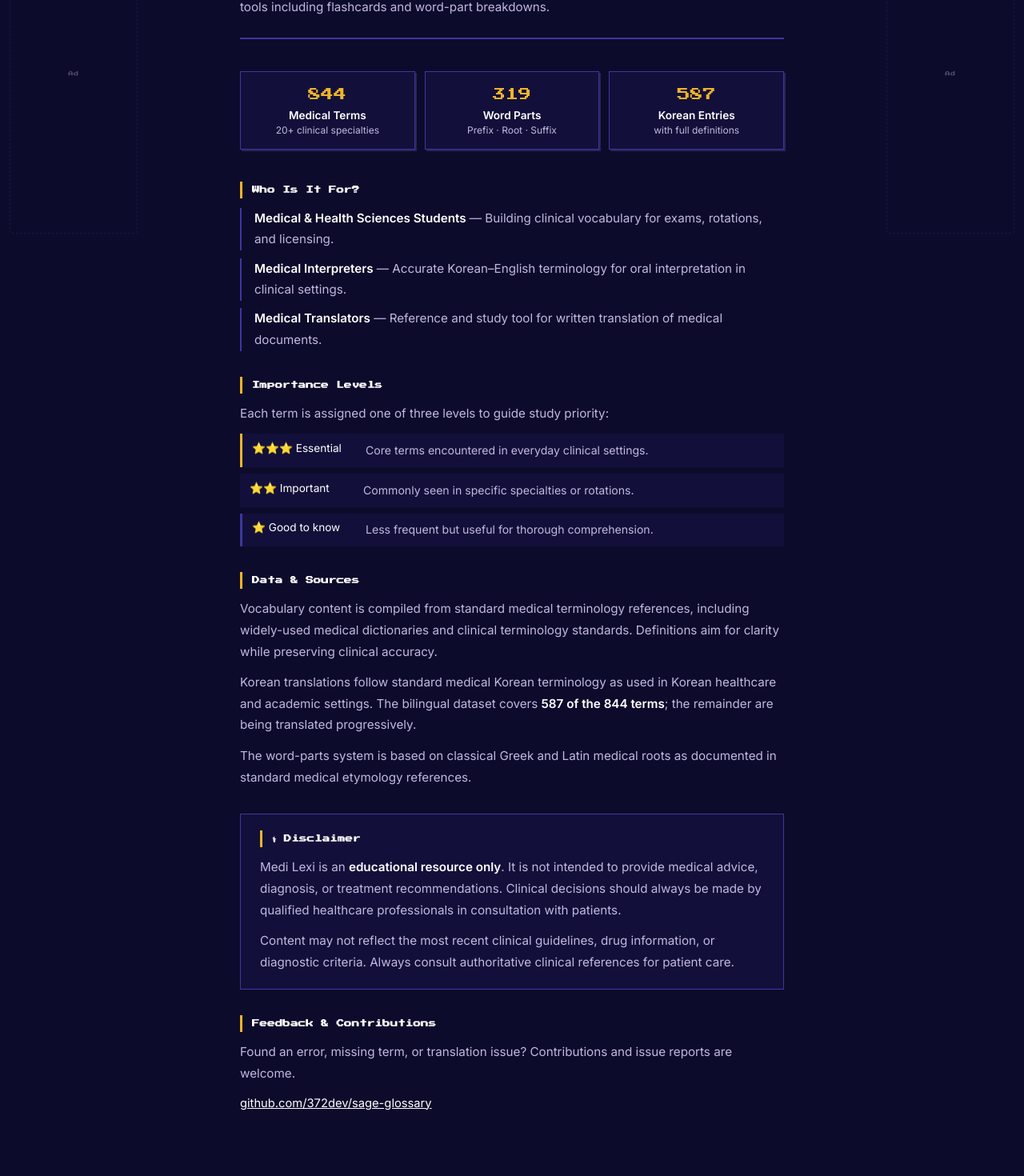
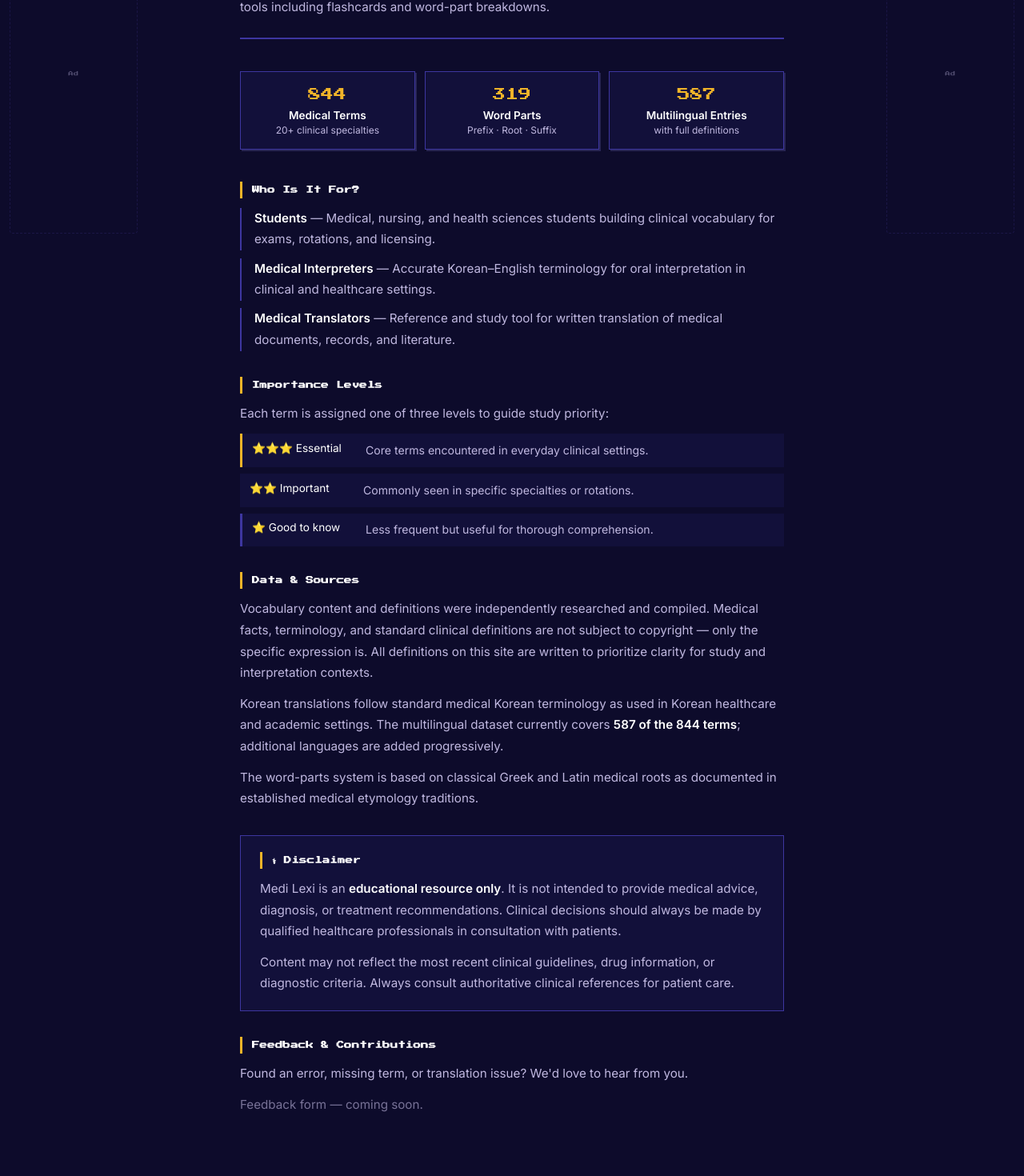
Before and after one commit to 372dev/medilexi, a Next.js app: page /about in a window 1280 px wide. Shown: the part 180-1650 px from the top of the page at 80% size. Built offline with nearby package versions, Linux system fonts and the light colour scheme.

Commit message:
Update page.tsx
About page update

```diff
--- a/src/app/about/page.tsx
+++ b/src/app/about/page.tsx
@@ -1,3 +1,7 @@
+import koData from '@/data/medical_vocab_ko.json'
+
+const multilingualCount = (koData as { d_ko?: string }[]).filter(k => !!k.d_ko).length
+
 const H2: React.CSSProperties = {
   fontFamily: 'var(--font-pixel)',
   fontSize: '0.6rem',
@@ -16,21 +20,21 @@
 }
 
 const STATS = [
-  { n: '844', label: 'Medical Terms',  sub: '20+ clinical specialties' },
-  { n: '319', label: 'Word Parts',     sub: 'Prefix · Root · Suffix' },
-  { n: '587', label: 'Korean Entries', sub: 'with full definitions' },
+  { n: '844',                      label: 'Medical Terms',        sub: '20+ clinical specialties' },
+  { n: '319',                      label: 'Word Parts',           sub: 'Prefix · Root · Suffix' },
+  { n: String(multilingualCount),  label: 'Multilingual Entries', sub: 'with full definitions' },
 ]
 
 const AUDIENCES = [
-  ['Medical & Health Sciences Students', 'Building clinical vocabulary for exams, rotations, and licensing.'],
-  ['Medical Interpreters',               'Accurate Korean–English terminology for oral interpretation in clinical settings.'],
-  ['Medical Translators',                'Reference and study tool for written translation of medical documents.'],
+  ['Students',               'Medical, nursing, and health sciences students building clinical vocabulary for exams, rotations, and licensing.'],
+  ['Medical Interpreters',   'Accurate Korean–English terminology for oral interpretation in clinical and healthcare settings.'],
+  ['Medical Translators',    'Reference and study tool for written translation of medical documents, records, and literature.'],
 ]
 
 const LEVELS = [
-  ['⭐⭐⭐ Essential',    'var(--color-gold)',   'Core terms encountered in everyday clinical settings.'],
-  ['⭐⭐ Important',      'var(--color-accent)', 'Commonly seen in specific specialties or rotations.'],
-  ['⭐ Good to know',    'var(--color-border)', 'Less frequent but useful for thorough comprehension.'],
+  ['⭐⭐⭐ Essential',  'var(--color-gold)',   'Core terms encountered in everyday clinical settings.'],
+  ['⭐⭐ Important',    'var(--color-accent)', 'Commonly seen in specific specialties or rotations.'],
+  ['⭐ Good to know',  'var(--color-border)', 'Less frequent but useful for thorough comprehension.'],
 ]
 
 export default function AboutPage() {
@@ -52,7 +56,7 @@
       {/* ── Stats ── */}
       <div style={{ display: 'grid', gridTemplateColumns: 'repeat(3, 1fr)', gap: '0.75rem', marginBottom: '2.5rem' }}>
         {STATS.map(({ n, label, sub }) => (
-          <div key={n} style={{ background: 'var(--color-panel)', border: '1px solid var(--color-border)', padding: '1rem 0.75rem', textAlign: 'center', boxShadow: '2px 2px 0 0 rgba(150,140,255,0.2)' }}>
+          <div key={label} style={{ background: 'var(--color-panel)', border: '1px solid var(--color-border)', padding: '1rem 0.75rem', textAlign: 'center', boxShadow: '2px 2px 0 0 rgba(150,140,255,0.2)' }}>
             <div style={{ fontFamily: 'var(--font-pixel)', fontSize: '1rem', color: 'var(--color-gold)', lineHeight: 1.6, marginBottom: '0.3rem' }}>{n}</div>
             <div style={{ fontSize: '0.85rem', fontWeight: 600, color: 'var(--color-text)', marginBottom: '0.15rem' }}>{label}</div>
             <div style={{ fontSize: '0.75rem', color: 'var(--color-text-dim)' }}>{sub}</div>
@@ -91,19 +95,20 @@
       <section style={{ marginBottom: '2rem' }}>
         <h2 style={H2}>Data &amp; Sources</h2>
         <p style={PROSE}>
-          Vocabulary content is compiled from standard medical terminology references, including widely-used
-          medical dictionaries and clinical terminology standards. Definitions aim for clarity while preserving
-          clinical accuracy.
+          Vocabulary content and definitions were independently researched and compiled. Medical facts,
+          terminology, and standard clinical definitions are not subject to copyright — only the specific
+          expression is. All definitions on this site are written to prioritize clarity for study and
+          interpretation contexts.
         </p>
         <p style={PROSE}>
           Korean translations follow standard medical Korean terminology as used in Korean healthcare and
-          academic settings. The bilingual dataset covers {' '}
-          <strong style={{ color: 'var(--color-text)' }}>587 of the 844 terms</strong>; the remainder are
-          being translated progressively.
+          academic settings. The multilingual dataset currently covers{' '}
+          <strong style={{ color: 'var(--color-text)' }}>{multilingualCount} of the 844 terms</strong>;
+          additional languages are added progressively.
         </p>
         <p style={PROSE}>
-          The word-parts system is based on classical Greek and Latin medical roots as documented in standard
-          medical etymology references.
+          The word-parts system is based on classical Greek and Latin medical roots as documented in
+          established medical etymology traditions.
         </p>
       </section>
 
@@ -126,16 +131,11 @@
       <section>
         <h2 style={H2}>Feedback &amp; Contributions</h2>
         <p style={PROSE}>
-          Found an error, missing term, or translation issue? Contributions and issue reports are welcome.
+          Found an error, missing term, or translation issue? We'd love to hear from you.
         </p>
-        <a
-          href="https://github.com/372dev/sage-glossary"
-          target="_blank"
-          rel="noopener noreferrer"
-          style={{ fontSize: '0.92rem', color: 'var(--color-accent)', textDecoration: 'underline' }}
-        >
-          github.com/372dev/sage-glossary
-        </a>
+        <p style={{ ...PROSE, marginBottom: 0, opacity: 0.6 }}>
+          Feedback form — coming soon.
+        </p>
       </section>
 
     </div>
```
